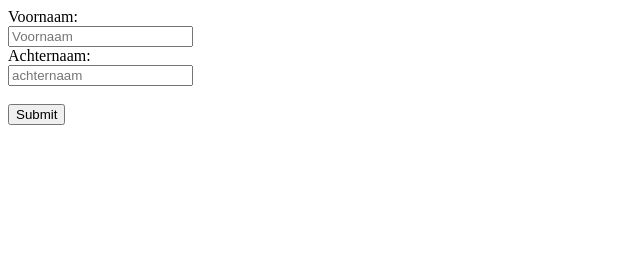
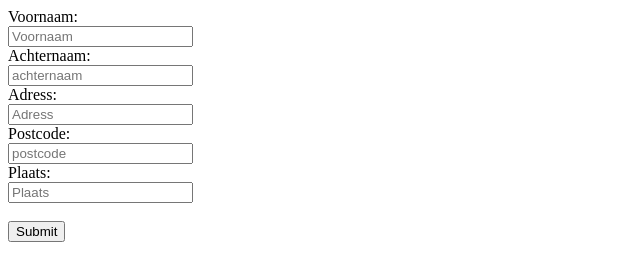
Before and after one commit to BGrote/HTML-en-CSS, a plain HTML site: page form01.html in a window 1280 px wide. Shown: the whole page, without its empty margins (0-640 px from the left). Drawn offline with Linux system fonts and the light colour scheme.

Commit message:
versie 4

```diff
--- a/form01.html
+++ b/form01.html
@@ -22,9 +22,32 @@
 	<input type="text" id="lname" name="lname"
 		placeholder="achternaam" value="">
 	<br>
-	<br>
 
+    <label for="adress">Adress:</label>
+    <br>
+
+    <input type="text" id="adress" name="adress"
+        placeholder="Adress" value="">
+    <br>
+
+    <label for="postcode">Postcode:</label>
+    <br>
+
+    <input type="text" id="postcode" name="postcode"
+        placeholder="postcode" value="">
+    <br>
+
+    <label for="plaats">Plaats:</label>
+    <br>
+
+    <input type="text" id="plaats" name="plaats"
+        placeholder="Plaats" value="">
+    <br>
+    <br>
 	<input type="submit" value="Submit">
+
+
+
 </form>
 </body>
 </html>
```
